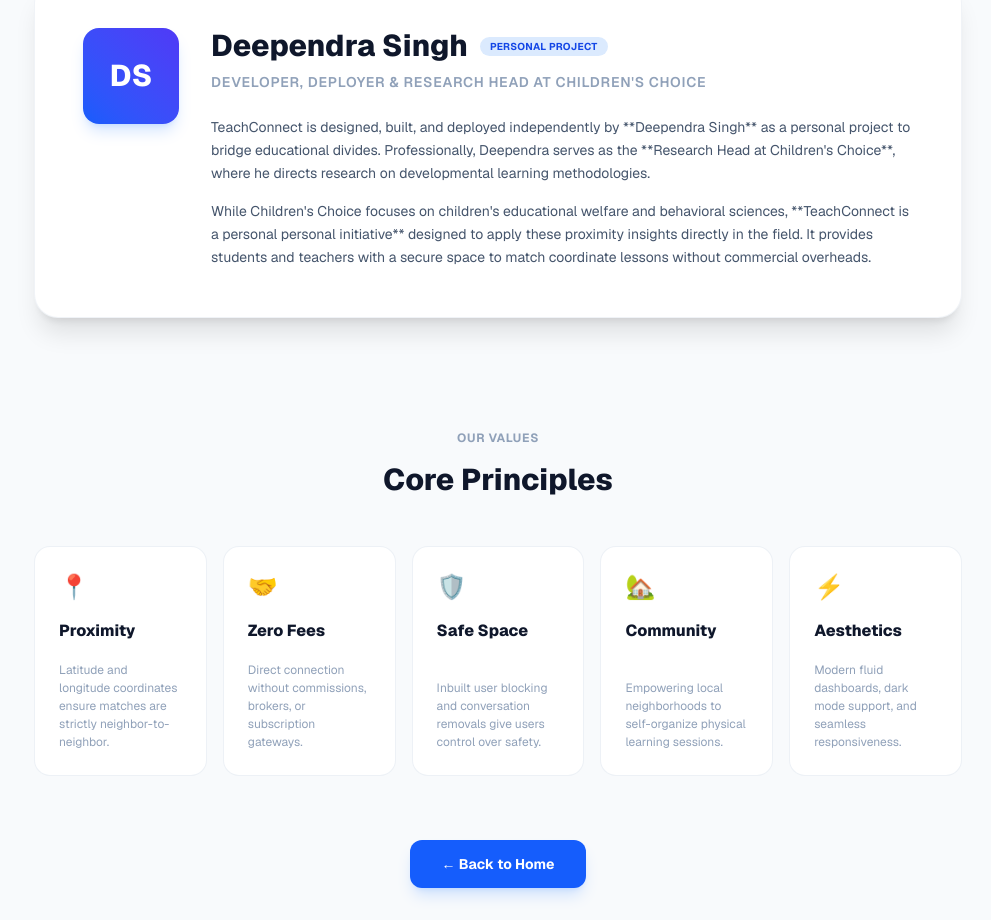
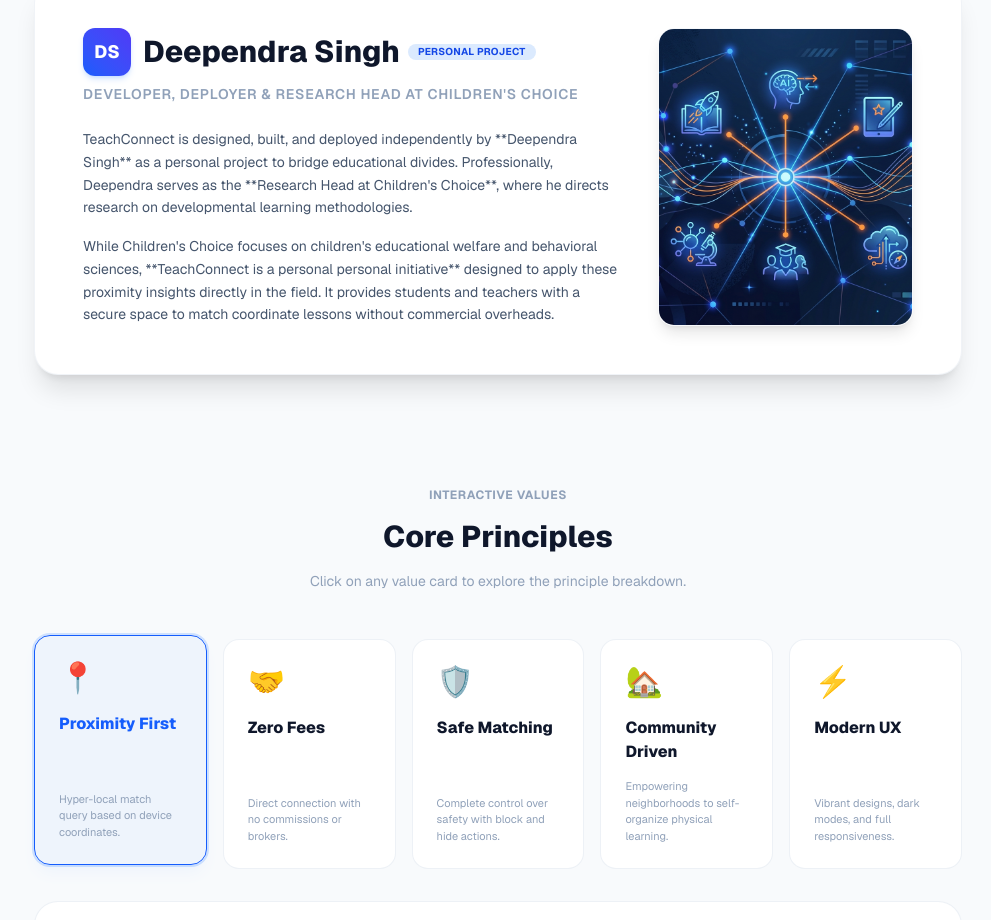
Before and after one commit to Deependra79/teacher-app, a Next.js app: page /about in a window 1280 px wide. Shown: the part 1352-2272 px from the top of the page, without its empty margins (142-1133 px from the left). Built offline with nearby package versions, Linux system fonts and the light colour scheme.

Commit message:
Enhance About page with interactive values tabs, connection illustration, orange stats theme, and button deletion

```diff
--- a/app/about/page.js
+++ b/app/about/page.js
@@ -5,6 +5,7 @@
 
 export default function AboutPage() {
   const [darkMode, setDarkMode] = useState(false);
+  const [activeValue, setActiveValue] = useState(0);
   const router = useRouter();
 
   // Load and apply theme
@@ -31,6 +32,39 @@
     }
   };
 
+  const valuesData = [
+    {
+      emoji: "📍",
+      title: "Proximity First",
+      tagline: "Hyper-local match query based on device coordinates.",
+      details: "TeachConnect directly queries your local longitude and latitude. Matches are made within a configurable kilometer radius so that tutoring happens locally, eliminating long commute times and expensive travel overheads."
+    },
+    {
+      emoji: "🤝",
+      title: "Zero Fees",
+      tagline: "Direct connection with no commissions or brokers.",
+      details: "There are absolutely no broker fees, subscriptions, or tutoring commissions. TeachConnect is a completely free, direct peer-to-peer messaging workspace created to facilitate direct learning in your neighborhood."
+    },
+    {
+      emoji: "🛡️",
+      title: "Safe Matching",
+      tagline: "Complete control over safety with block and hide actions.",
+      details: "Safety is built into the chat layer. Users can block other accounts directly from their dashboard sidebar or chat rooms, locking the conversation and disabling message insertion automatically in the database."
+    },
+    {
+      emoji: "🏡",
+      title: "Community Driven",
+      tagline: "Empowering neighborhoods to self-organize physical learning.",
+      details: "By encouraging community-level learning, we foster physical connections between verified neighbors, creating lasting face-to-face mentorship and tutoring relationships that enrich the local area."
+    },
+    {
+      emoji: "⚡",
+      title: "Modern UX",
+      tagline: "Vibrant designs, dark modes, and full responsiveness.",
+      details: "TeachConnect is built with premium glassmorphic cards, custom dark modes, and fluid desktop/mobile split-pane dashboards to make managing profile settings and chat sessions clean and natural."
+    }
+  ];
+
   return (
     <div
       className={`min-h-screen transition-colors duration-300 ${
@@ -45,8 +79,8 @@
           }`}
         ></div>
         <div
-          className={`absolute top-[40%] right-[-10%] w-[500px] h-[500px] rounded-full blur-[120px] opacity-25 transition-colors duration-300 ${
-            darkMode ? "bg-emerald-950" : "bg-emerald-100/50"
+          className={`absolute top-[40%] right-[-10%] w-[500px] h-[500px] rounded-full blur-[120px] opacity-20 transition-colors duration-300 ${
+            darkMode ? "bg-blue-950/40" : "bg-blue-100/40"
           }`}
         ></div>
       </div>
@@ -110,7 +144,7 @@
         <div className="grid grid-cols-2 lg:grid-cols-4 gap-4">
           {/* Card 1 */}
           <div
-            className={`relative w-full aspect-square p-6 md:p-8 rounded-3xl overflow-hidden flex flex-col items-start justify-between transition-all duration-300 hover:scale-[1.02] shadow-sm ${
+            className={`relative w-full aspect-square p-6 md:p-8 rounded-3xl overflow-hidden flex flex-col items-start justify-between transition-all duration-300 hover:scale-[1.02] hover:-translate-y-1 shadow-sm ${
               darkMode
                 ? "bg-white text-slate-950"
                 : "bg-slate-900 text-white"
@@ -124,7 +158,7 @@
 
           {/* Card 2 */}
           <div
-            className="relative w-full aspect-square p-6 md:p-8 rounded-3xl overflow-hidden flex flex-col items-start justify-between transition-all duration-300 hover:scale-[1.02] shadow-sm bg-gradient-to-tr from-blue-600 to-indigo-600 text-white"
+            className="relative w-full aspect-square p-6 md:p-8 rounded-3xl overflow-hidden flex flex-col items-start justify-between transition-all duration-300 hover:scale-[1.02] hover:-translate-y-1 shadow-sm bg-gradient-to-tr from-blue-600 to-indigo-600 text-white"
           >
             <h2 className="text-4xl md:text-5xl font-bold">100%</h2>
             <p className="text-sm md:text-base font-medium opacity-90 leading-tight">
@@ -134,7 +168,7 @@
 
           {/* Card 3 */}
           <div
-            className={`relative w-full aspect-square p-6 md:p-8 rounded-3xl overflow-hidden flex flex-col items-start justify-between transition-all duration-300 hover:scale-[1.02] shadow-sm border ${
+            className={`relative w-full aspect-square p-6 md:p-8 rounded-3xl overflow-hidden flex flex-col items-start justify-between transition-all duration-300 hover:scale-[1.02] hover:-translate-y-1 shadow-sm border ${
               darkMode
                 ? "bg-slate-900/40 border-slate-800 text-white"
                 : "bg-white border-slate-200/60 text-slate-900"
@@ -148,7 +182,7 @@
 
           {/* Card 4 */}
           <div
-            className="relative w-full aspect-square p-6 md:p-8 rounded-3xl overflow-hidden flex flex-col items-start justify-between transition-all duration-300 hover:scale-[1.02] shadow-sm bg-emerald-600 text-white"
+            className="relative w-full aspect-square p-6 md:p-8 rounded-3xl overflow-hidden flex flex-col items-start justify-between transition-all duration-300 hover:scale-[1.02] hover:-translate-y-1 shadow-sm bg-gradient-to-tr from-[#FF6E40] to-[#FFD166] text-[#1D2D50]"
           >
             <h2 className="text-4xl md:text-5xl font-bold">0</h2>
             <p className="text-sm md:text-base font-medium opacity-90 leading-tight">
@@ -170,7 +204,7 @@
         </div>
       </section>
 
-      {/* 🔥 DEVELOPER SPOTLIGHT (WONDERMAKERS STYLE) */}
+      {/* 🔥 DEVELOPER SPOTLIGHT (WONDERMAKERS STYLE WITH ASSET IMAGE) */}
       <section className="relative z-10 px-6 md:px-12 max-w-5xl mx-auto mb-28">
         <div className="flex flex-col items-start gap-4 mb-8">
           <span className="text-xs font-bold uppercase tracking-wider text-slate-400 dark:text-slate-500">
@@ -185,24 +219,26 @@
               : "bg-white border-slate-200/50"
           }`}
         >
-          <div className="flex flex-col md:flex-row gap-8 items-start">
-            <div className="w-24 h-24 rounded-2xl bg-gradient-to-tr from-blue-600 to-indigo-600 text-white flex items-center justify-center font-extrabold text-3xl shadow-lg shadow-blue-500/20 shrink-0">
+          <div className="grid grid-cols-1 lg:grid-cols-3 gap-8 items-center">
+            <div className="lg:col-span-2">
+              <div className="flex flex-wrap items-center gap-3 mb-2">
+                <div className="w-12 h-12 rounded-xl bg-gradient-to-tr from-blue-600 to-indigo-600 text-white flex items-center justify-center font-extrabold text-lg shadow-md shadow-blue-500/20 shrink-0">
                   DS
                 </div>
-            <div className="flex-1">
-              <div className="flex flex-wrap items-center gap-3 mb-2">
-                <h3 className="text-3xl font-extrabold text-slate-900 dark:text-slate-100">
+                <div>
+                  <h3 className="text-3xl font-extrabold text-slate-900 dark:text-slate-100 flex items-center gap-2">
                     Deependra Singh
-                </h3>
-                <span className="px-2.5 py-0.5 rounded-full text-[10px] font-bold bg-blue-100 dark:bg-blue-900/40 text-blue-700 dark:text-blue-300 uppercase tracking-wide">
+                    <span className="hidden md:inline-block px-2.5 py-0.5 rounded-full text-[10px] font-bold bg-blue-100 dark:bg-blue-900/40 text-blue-700 dark:text-blue-300 uppercase tracking-wide">
                       Personal Project
                     </span>
+                  </h3>
+                </div>
               </div>
               <p className="text-sm font-semibold text-slate-400 dark:text-slate-500 uppercase tracking-wider mb-6">
                 Developer, Deployer & Research Head at Children's Choice
               </p>
 
-              <div className="space-y-4 text-slate-600 dark:text-slate-400 text-sm leading-relaxed max-w-3xl">
+              <div className="space-y-4 text-slate-600 dark:text-slate-400 text-sm leading-relaxed">
                 <p>
                   TeachConnect is designed, built, and deployed independently by **Deependra Singh** as a personal project to bridge educational divides. Professionally, Deependra serves as the **Research Head at Children's Choice**, where he directs research on developmental learning methodologies.
                 </p>
@@ -211,114 +247,83 @@
                 </p>
               </div>
             </div>
+
+            {/* Generated Vector Connection Asset */}
+            <div className="w-full h-full relative aspect-4/3 lg:aspect-square overflow-hidden rounded-2xl shadow-lg border border-slate-200/30 dark:border-slate-800/30">
+              <img
+                src="/connection_illustration.jpg"
+                alt="Digital Connection & Mentorship"
+                className="w-full h-full object-cover select-none transition-transform duration-500 hover:scale-105"
+              />
+            </div>
           </div>
         </div>
       </section>
 
-      {/* 🔥 VALUES SECTION (5 COLUMNS GRID) */}
+      {/* 🔥 VALUES SECTION (INTERACTIVE TABBED GRIDS) */}
       <section className="relative z-10 px-6 md:px-12 max-w-5xl mx-auto">
         <div className="flex flex-col items-center text-center gap-4 mb-12">
           <span className="text-xs font-bold uppercase tracking-wider text-slate-400 dark:text-slate-500">
-            Our Values
+            Interactive Values
           </span>
           <h2 className="text-3xl font-extrabold">Core Principles</h2>
+          <p className="text-sm text-slate-400 dark:text-slate-500">
+            Click on any value card to explore the principle breakdown.
+          </p>
         </div>
 
-        <div className="grid grid-cols-1 md:grid-cols-3 lg:grid-cols-5 gap-4">
-          {/* Card 1 */}
+        {/* Dynamic 5-column values cards */}
+        <div className="grid grid-cols-1 md:grid-cols-3 lg:grid-cols-5 gap-4 mb-8">
+          {valuesData.map((val, idx) => {
+            const isActive = activeValue === idx;
+            return (
               <div
-            className={`p-6 rounded-2xl border transition-all duration-300 hover:scale-[1.02] flex flex-col justify-between aspect-[3/4] ${
+                key={idx}
+                onClick={() => setActiveValue(idx)}
+                className={`p-6 rounded-2xl border cursor-pointer transition-all duration-300 flex flex-col justify-between aspect-[3/4] ${
+                  isActive
+                    ? "border-blue-600 bg-blue-500/5 dark:bg-blue-500/10 shadow-lg shadow-blue-500/5 translate-y-[-4px] ring-2 ring-blue-500/20"
+                    : darkMode
+                    ? "bg-slate-900/30 border-slate-800 hover:border-slate-700 hover:bg-slate-900/50"
+                    : "bg-white border-slate-200/60 hover:border-slate-350 hover:bg-slate-50/50"
+                }`}
+              >
+                <div>
+                  <span className="text-3xl mb-4 block select-none">{val.emoji}</span>
+                  <h4 className={`font-extrabold text-base mb-2 ${isActive ? "text-blue-600 dark:text-blue-400" : ""}`}>
+                    {val.title}
+                  </h4>
+                </div>
+                <p className="text-[11px] text-slate-400 dark:text-slate-500 leading-normal">
+                  {val.tagline}
+                </p>
+              </div>
+            );
+          })}
+        </div>
+
+        {/* Dynamic Detailed Info Panel */}
+        <div
+          className={`p-8 rounded-3xl border transition-all duration-500 ${
             darkMode
-                ? "bg-slate-900/30 border-slate-800/80"
+              ? "bg-slate-900/40 border-slate-800/80"
               : "bg-white border-slate-200/60"
           }`}
         >
+          <div className="flex items-center gap-3 mb-4">
+            <span className="text-4xl select-none">{valuesData[activeValue].emoji}</span>
             <div>
-              <span className="text-2xl mb-4 block">📍</span>
-              <h4 className="font-extrabold text-base mb-2">Proximity</h4>
-            </div>
-            <p className="text-xs text-slate-400 dark:text-slate-500 leading-normal">
-              Latitude and longitude coordinates ensure matches are strictly neighbor-to-neighbor.
-            </p>
-          </div>
-
-          {/* Card 2 */}
-          <div
-            className={`p-6 rounded-2xl border transition-all duration-300 hover:scale-[1.02] flex flex-col justify-between aspect-[3/4] ${
-              darkMode
-                ? "bg-slate-900/30 border-slate-800/80"
-                : "bg-white border-slate-200/60"
-            }`}
-          >
-            <div>
-              <span className="text-2xl mb-4 block">🤝</span>
-              <h4 className="font-extrabold text-base mb-2">Zero Fees</h4>
-            </div>
-            <p className="text-xs text-slate-400 dark:text-slate-500 leading-normal">
-              Direct connection without commissions, brokers, or subscription gateways.
-            </p>
-          </div>
-
-          {/* Card 3 */}
-          <div
-            className={`p-6 rounded-2xl border transition-all duration-300 hover:scale-[1.02] flex flex-col justify-between aspect-[3/4] ${
-              darkMode
-                ? "bg-slate-900/30 border-slate-800/80"
-                : "bg-white border-slate-200/60"
-            }`}
-          >
-            <div>
-              <span className="text-2xl mb-4 block">🛡️</span>
-              <h4 className="font-extrabold text-base mb-2">Safe Space</h4>
-            </div>
-            <p className="text-xs text-slate-400 dark:text-slate-500 leading-normal">
-              Inbuilt user blocking and conversation removals give users control over safety.
-            </p>
-          </div>
-
-          {/* Card 4 */}
-          <div
-            className={`p-6 rounded-2xl border transition-all duration-300 hover:scale-[1.02] flex flex-col justify-between aspect-[3/4] ${
-              darkMode
-                ? "bg-slate-900/30 border-slate-800/80"
-                : "bg-white border-slate-200/60"
-            }`}
-          >
-            <div>
-              <span className="text-2xl mb-4 block">🏡</span>
-              <h4 className="font-extrabold text-base mb-2">Community</h4>
-            </div>
-            <p className="text-xs text-slate-400 dark:text-slate-500 leading-normal">
-              Empowering local neighborhoods to self-organize physical learning sessions.
-            </p>
-          </div>
-
-          {/* Card 5 */}
-          <div
-            className={`p-6 rounded-2xl border transition-all duration-300 hover:scale-[1.02] flex flex-col justify-between aspect-[3/4] ${
-              darkMode
-                ? "bg-slate-900/30 border-slate-800/80"
-                : "bg-white border-slate-200/60"
-            }`}
-          >
-            <div>
-              <span className="text-2xl mb-4 block">⚡</span>
-              <h4 className="font-extrabold text-base mb-2">Aesthetics</h4>
-            </div>
-            <p className="text-xs text-slate-400 dark:text-slate-500 leading-normal">
-              Modern fluid dashboards, dark mode support, and seamless responsiveness.
+              <h3 className="text-xl font-extrabold text-slate-900 dark:text-slate-100">
+                {valuesData[activeValue].title}
+              </h3>
+              <p className="text-xs text-blue-600 dark:text-blue-400 font-semibold mt-0.5">
+                {valuesData[activeValue].tagline}
               </p>
             </div>
           </div>
-
-        {/* Back control button */}
-        <div className="text-center pt-16">
-          <button
-            onClick={() => router.push("/")}
-            className="bg-blue-600 hover:bg-blue-700 text-white px-8 py-3.5 rounded-xl font-bold shadow-lg shadow-blue-500/20 transition-all hover:-translate-y-0.5 active:translate-y-0 text-sm"
-          >
-            ← Back to Home
-          </button>
+          <p className="text-sm text-slate-500 dark:text-slate-400 leading-relaxed max-w-4xl">
+            {valuesData[activeValue].details}
+          </p>
         </div>
       </section>
 
```
Also changed, not shown: public/connection_illustration.jpg (added). Lines whose indentation alone changed are shown as unchanged.
